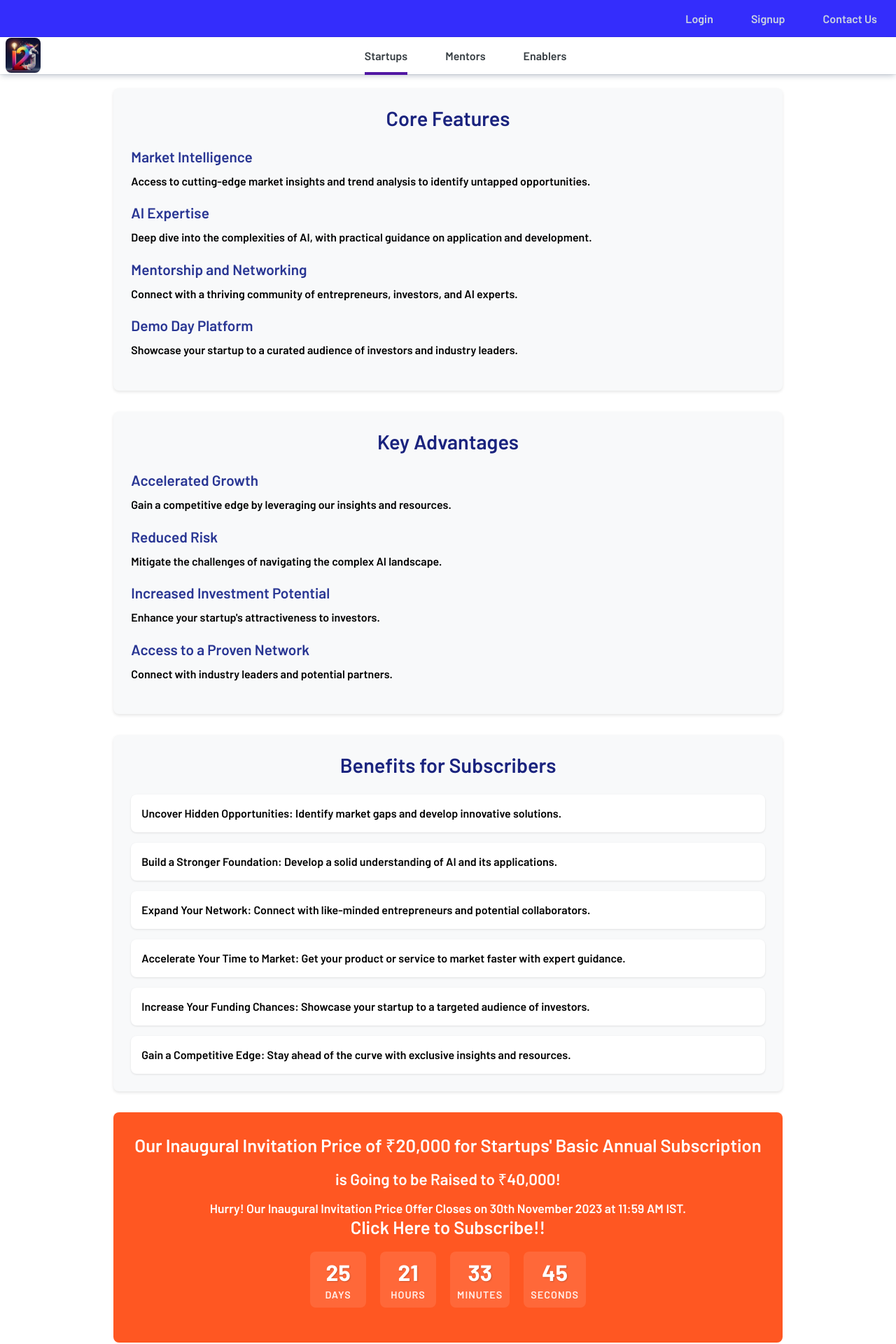
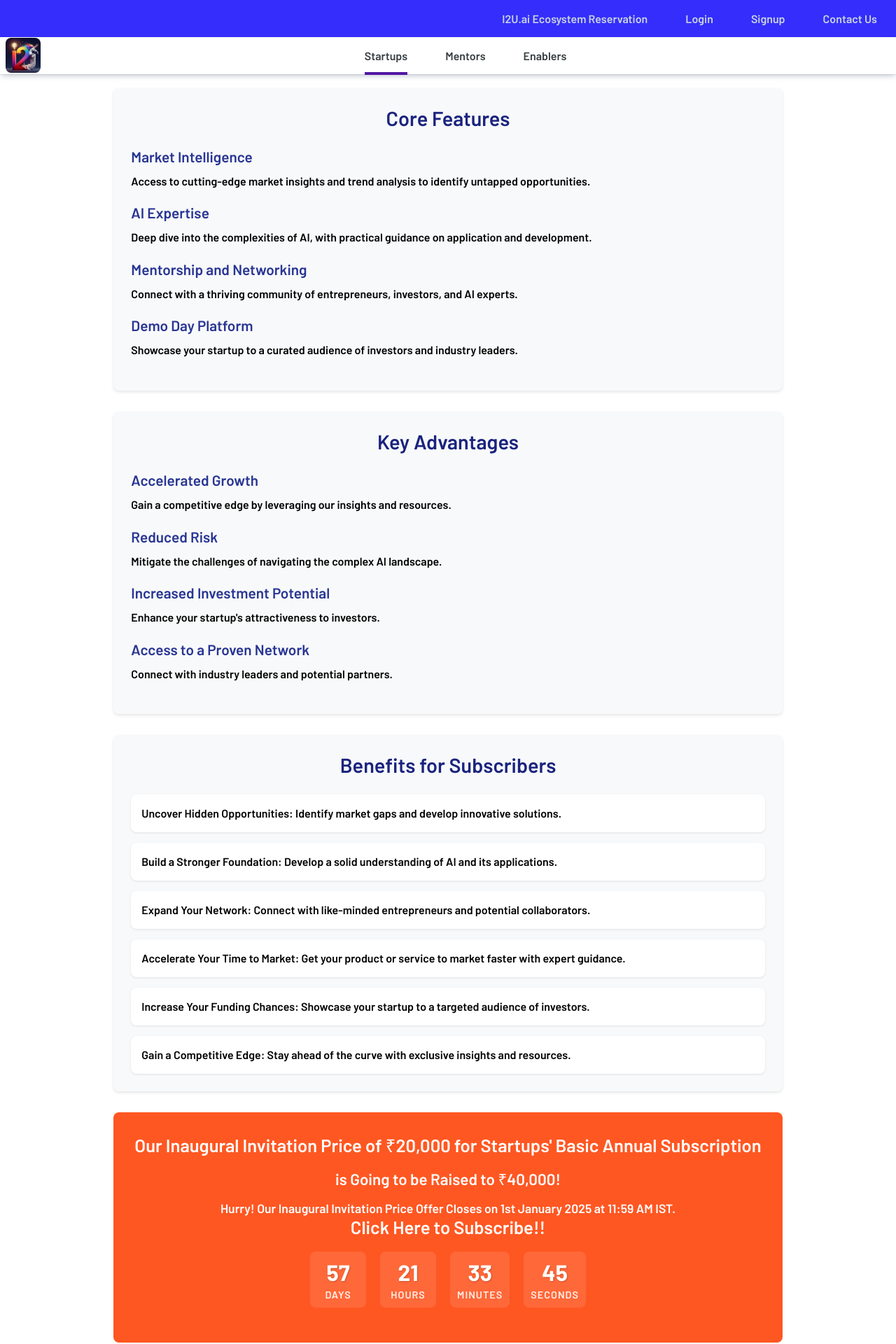
Before and after one commit to Mithilesh-1405/I2U_REACT, a React (Create React App) app: page /startups in a window 1280 px wide. Shown: the top 1920 px of the page at 70% size. Built offline with nearby package versions, Linux system fonts and the light colour scheme.

Commit message:
reservation menu added

```diff
--- a/src/components/FeaturesBenefits.js
+++ b/src/components/FeaturesBenefits.js
@@ -3,7 +3,7 @@ import '../styling/FeaturesBenefits.scss';
 import Countdown from './Countdown';
 
 const FeaturesBenefits = ({price}) => {
-  const targetDate = '2024-11-30T11:59:00+05:30';
+  const targetDate = '2025-01-01T11:59:00+05:30';
   price = price.toLocaleString('en-IN', {
     style: 'currency',
     currency: 'INR',
@@ -75,7 +75,7 @@ const FeaturesBenefits = ({price}) => {
       <div className="price-highlight" onClick={() => window.location.href = 'https://i2u.ai/registration.html'}>
         <h2>Our Inaugural Invitation Price of ₹20,000 for Startups' Basic Annual Subscription</h2>
         <h3>is Going to be Raised to {price}!</h3>
-        <p>Hurry! Our Inaugural Invitation Price Offer Closes on 30th November 2023 at 11:59 AM IST.</p>
+        <p>Hurry! Our Inaugural Invitation Price Offer Closes on 1st January 2025 at 11:59 AM IST.</p>
         <h2 >Click Here to Subscribe!!</h2>
         <Countdown targetDate={targetDate} />
       </div>
--- a/src/components/Navbar.js
+++ b/src/components/Navbar.js
@@ -60,6 +60,9 @@ function Navbar() {
         <div className="navbar_wrapper">
           <div className="navbar_1">
             <ul>
+            <li>
+                <a href="https://i2u.ai/login.html">I2U.ai Ecosystem Reservation </a>
+              </li>
               <li>
                 <a href="https://i2u.ai/login.html">Login</a>
               </li>
@@ -147,6 +150,9 @@ function Navbar() {
             <CustomNavLink to="/about">About Us</CustomNavLink>
           </li> */}
           <li>
+              <a href="https://i2u.ai/login.html">I2U.ai Ecosystem Reservation </a>
+          </li>
+          <li>
             <a href="https://i2u.ai/login.html">Login</a>
           </li>
           <li>
```
